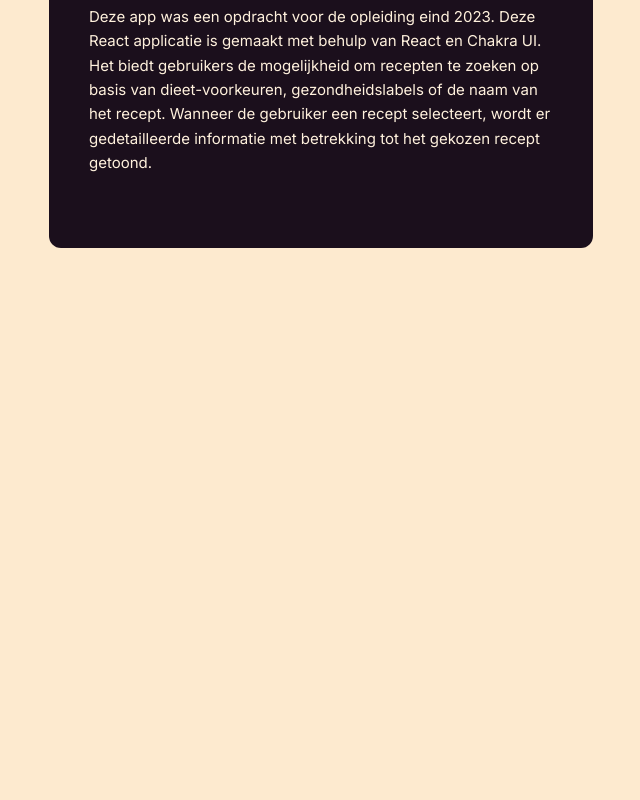
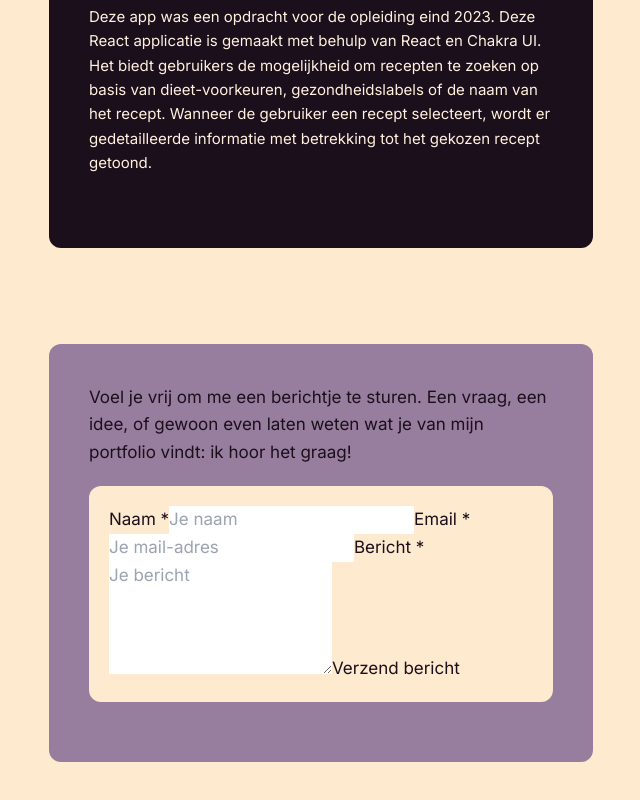
Before and after one commit to Klenic4952/portfolio, a Next.js app: page / in a window 1280 px wide. Shown: the part 3149-3949 px from the top of the page, without its empty margins (591-1231 px from the left). Before the commit the page ends 3589 px from the top, so only its background shows below. Built offline with nearby package versions, Linux system fonts and the light colour scheme; data requests are answered from the project's data file.

Commit message:
Add Contact to Homepage

```diff
--- a/app/page.jsx
+++ b/app/page.jsx
@@ -4,6 +4,7 @@ import { Suspense } from "react";
 import About from "./about/page";
 import Education from "./education/page";
 import Projects from "./projects/page";
+import Contact from "./contact/page";
 import Loading from "./loading";
 
 export default function Home() {
@@ -28,6 +29,12 @@ export default function Home() {
         >
           <Projects />
         </section>
+        <section
+          id="contact"
+          className="mb-16 scroll-mt-16 md:mb-24 lg:scroll-mt-24"
+        >
+          <Contact/>
+        </section>
       </Suspense>
     </main>
   );
```
